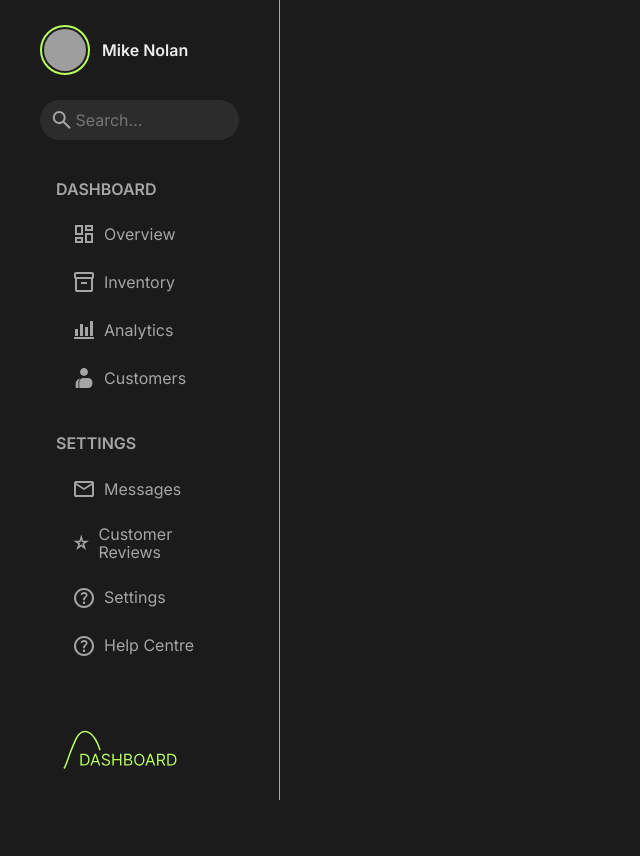
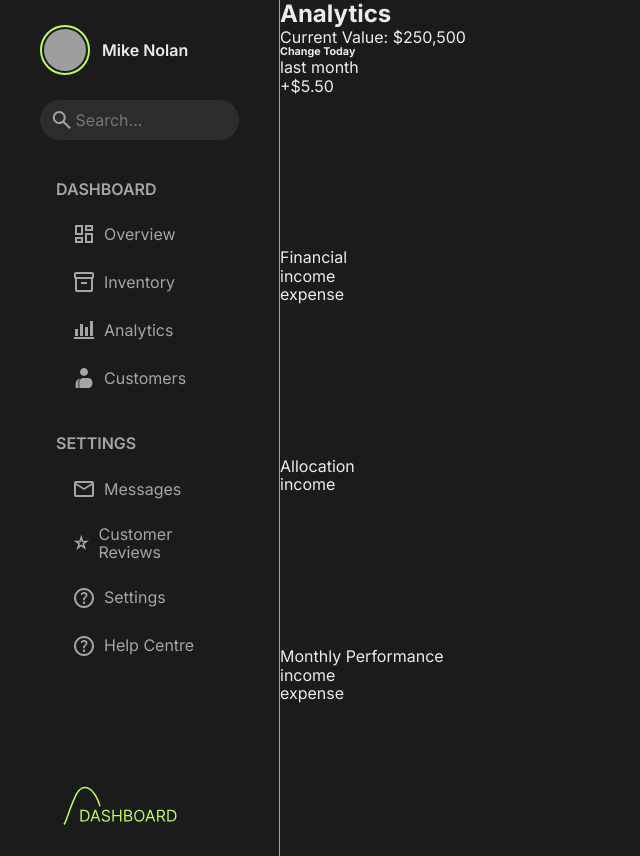
Before and after one commit to Tamer-Technologies/modern-dashboard, a website built with webpack: page src/index.html in a window 1280 px wide. Shown: the whole page, without its empty margins (0-640 px from the left). Before the commit the page ends 800 px from the top, so only its background shows below. Built offline with nearby package versions, Linux system fonts and the light colour scheme; grey boxes are pictures that could not be loaded.

Commit message:
feat: create main dashboard layout and component blueprints
This commit establishes the foundational HTML structure
for the main dashboard of analytic section.
The classes and component layouts are set up to guide the CSS styling
and will be dynamically generated by JavaScript in a later commit.

```diff
--- a/src/index.html
+++ b/src/index.html
@@ -49,6 +49,113 @@
 					</svg>
 				</div>
 			</aside>
+
+			<main class="main">
+				<section class="main__section">
+					<h2 class="main__section-title">Analytics</h2>
+					<div class="main__section-body">
+						<div class="analytics-section">
+							<div class="analytics-section__metrics">
+								<span class="analytics-section__current-value"
+									>Current Value: $250,500</span
+								>
+								<div class="analytics-section__metrics-cards">
+									<div class="metrics-card">
+										<div class="metrics-card__header">
+											<h6 class="metrics-card__title">Change Today</h6>
+											<span class="metrics-card__time">last month</span>
+										</div>
+										<div class="metrics-card__body">
+											<div class="metrics-card__value">+$5.50</div>
+											<div class="metrics-card__chart">
+												<canvas id="change-today__chart"></canvas>
+											</div>
+										</div>
+									</div>
+								</div>
+							</div>
+							<div class="analytics-section__analytic-charts">
+								<div class="financial-track">
+									<div class="extended-chart-container">
+										<div class="chart-header">
+											<span class="chart-header__chart-title">Financial</span>
+											<div class="chart-header__chart-colors">
+												<div class="chart-color">
+													<div class="chart-color__color"></div>
+													<span class="chart-color__color-representation"
+														>income</span
+													>
+												</div>
+												<div class="chart-color">
+													<div class="chart-color__color"></div>
+													<span class="chart-color__color-representation"
+														>expense</span
+													>
+												</div>
+											</div>
+											<div class="chart-body">
+												<canvas class="extended-chart"></canvas>
+											</div>
+										</div>
+									</div>
+								</div>
+
+								<!-- ------------------------ -->
+
+								<div class="allocation-track">
+									<div class="donut-chart-container">
+										<div class="chart-header">
+											<span class="chart-header__chart-title">Allocation</span>
+											<div class="chart-header__chart-colors">
+												<div class="chart-color">
+													<div class="chart-color__color"></div>
+													<span class="chart-color__color-representation"
+														>income</span
+													>
+												</div>
+											</div>
+											<div class="chart-body">
+												<canvas class="donut-chart"></canvas>
+											</div>
+										</div>
+									</div>
+								</div>
+
+								<!-- ------------------------ -->
+
+								<div class="performance-track">
+									<div class="extended-chart-container">
+										<div class="chart-header">
+											<span class="chart-header__chart-title"
+												>Monthly Performance</span
+											>
+											<div class="chart-header__chart-colors">
+												<div class="chart-color">
+													<div class="chart-color__color"></div>
+													<span class="chart-color__color-representation"
+														>income</span
+													>
+												</div>
+												<div class="chart-color">
+													<div class="chart-color__color"></div>
+													<span class="chart-color__color-representation"
+														>expense</span
+													>
+												</div>
+											</div>
+											<div class="chart-body">
+												<canvas class="extended-chart"></canvas>
+											</div>
+										</div>
+									</div>
+								</div>
+
+								<!-- ------------------------ -->
+							</div>
+						</div>
+					</div>
+				</section>
+			</main>
 		</div>
 	</body>
 </html>
```
